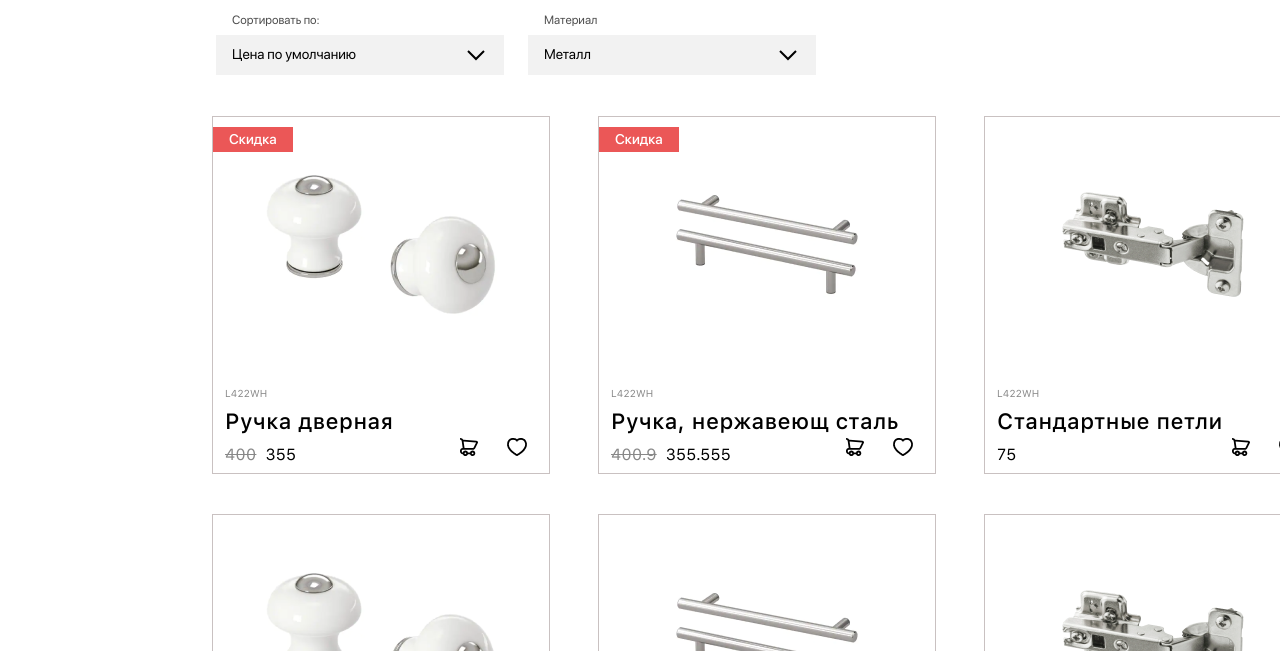
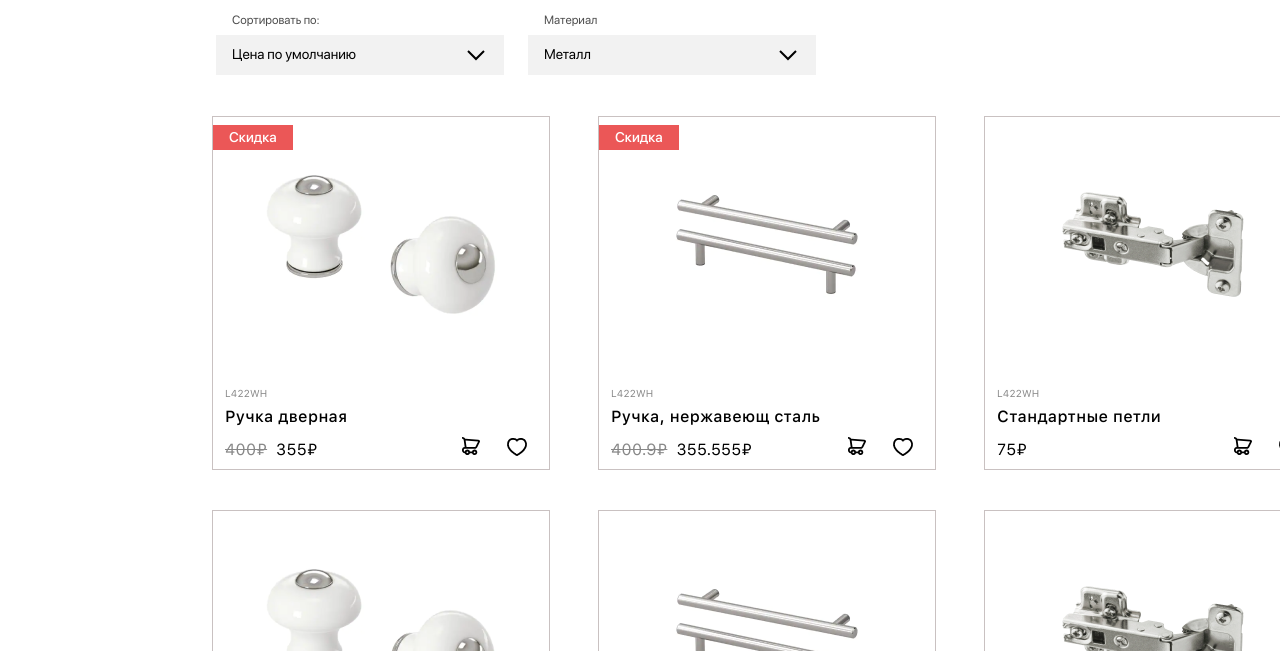
Before and after one commit to alsu-dxdy/list-of-goods, a plain HTML site: page index.html in a window 1280 px wide. Shown: the part 149-800 px from the top of the page. Drawn offline with Linux system fonts and the light colour scheme.

Commit message:
fix: pix perf card of good

```diff
--- a/blocks/place-card/__like-icon/place-card__like-icon.css
+++ b/blocks/place-card/__like-icon/place-card__like-icon.css
@@ -9,7 +9,8 @@
   margin-bottom: 3px;
   position: absolute;
   right: 22px;
-  bottom: 12.89px;
+  bottom: 9.89px;
+  /* 12.89 */
 }
 
 .place-card__like-icon_liked {
@@ -30,8 +31,10 @@
   transition: transform .3s linear;
   margin-bottom: 3px;
   position: absolute;
-  right: 69px;
-  bottom: 12.89px;
+  /* right: 69px;
+  bottom: 12.89px; */
+  right: 67px;
+  bottom: 10.89px;
 }
 
 .place-card__cart-icon_selected {
--- a/blocks/place-card/__name/place-card__name.css
+++ b/blocks/place-card/__name/place-card__name.css
@@ -1,10 +1,10 @@
 .place-card__name {
-  margin: 0 0 9px;
+  margin: 0 0 12px;
+  /*8.96*/
   font-family: 'SFUIText500';
   font-style: normal;
   font-weight: 500;
-  font-size: 22px;
-  /*16px*/
+  font-size: 16px;
   line-height: 140%;
   letter-spacing: 0.02em;
 }
--- a/blocks/place-card/place-card.css
+++ b/blocks/place-card/place-card.css
@@ -32,7 +32,7 @@
   padding: 3px 16px;
   font-size: 14px;
   position: absolute;
-  top: 10px;
+  top: 8px;
   z-index: 1;
   display: none;
 }
--- a/js/Card.js
+++ b/js/Card.js
@@ -32,7 +32,7 @@ class Card {
               <button class="place-card__cart-icon"></button>
               `);
     placeCard.querySelector(".place-card__name").textContent = nameValue;
-    placeCard.querySelector(".place-card__price_current").textContent = currentPriceValue;
+    placeCard.querySelector(".place-card__price_current").textContent = `${currentPriceValue}₽`;
     placeCard.querySelector(".place-card__image").style.backgroundImage = `url(${linkValue})`;
 
     return placeCard;
--- a/js/CardList.js
+++ b/js/CardList.js
@@ -25,7 +25,7 @@ class CardList {
                     .querySelector(".place-card__price_old")
                     .classList.add("place-card__price_old-visible");
                 newCard
-                    .querySelector(".place-card__price_old").textContent = item.price.old_price;
+                    .querySelector(".place-card__price_old").textContent = `${item.price.old_price}₽`;
             }
             this.container.appendChild(newCard);
         }
```
